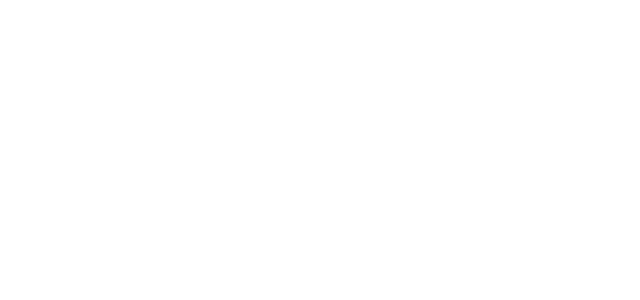
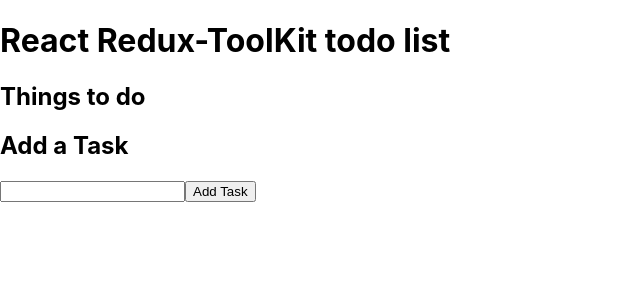
Before and after one commit to j-nathanson/price-estimator, a React (Create React App) app: page / in a window 1280 px wide. Shown: the top 300 px of the page, without its empty margins (0-640 px from the left). Built offline with nearby package versions, Linux system fonts and the light colour scheme; the HTML template or start-up script is replaced by a standard one.

Commit message:
add todo dispatch

```diff
--- a/src/App.js
+++ b/src/App.js
@@ -1,9 +1,49 @@
-import logo from './logo.svg';
 import './App.css';
+import React, { useState } from 'react';
+import { useSelector, useDispatch, } from 'react-redux'
+import { ADD_TODO } from './redux/todoSlice'
 
 function App() {
+  const todos = useSelector((state) => state.todoReducer.todoList);
+  const [todoInput, setTodoInput] = useState('')
+  const dispatch = useDispatch();
+
+  console.log(todoInput);
+
+  const handleSubmit = () => {
+    console.log("handle submit is being called")
+    if (todoInput.length > 0) {
+      dispatch(ADD_TODO(todoInput))
+    }
+  }
+
   return (
-    <div className="App">
+    <div>
+      <h1>React Redux-ToolKit todo list</h1>
+      <h2>Things to do</h2>
+      <div>
+        <ul>
+          {todos.map((task, index) => {
+            return (
+              <li key={index}>
+                <input
+                  type="checkbox"
+                  checked={task.complete}
+                />
+                {task.activity}
+              </li>
+            )
+          })}
+        </ul>
+      </div>
+      <h2>Add a Task</h2>
+      <input
+        type="text"
+        onChange={(e) => setTodoInput(e.target.value)}
+        value={todoInput}
+      />
+      <button onClick={() => handleSubmit()}>Add Task</button>
+
 
     </div>
   );
--- a/src/redux/store.js
+++ b/src/redux/store.js
@@ -1,5 +1,7 @@
 import { configureStore } from '@reduxjs/toolkit'
 import todoReducer from '../redux/todoSlice'
+
+
 
 export const store = configureStore({
     reducer: {
--- a/src/redux/todoSlice.js
+++ b/src/redux/todoSlice.js
@@ -9,11 +9,11 @@
     initialState,
     reducers: {
         ADD_TODO: (state, action) => {
-            // Redux Toolkit allows us to write "mutating" logic in reducers. It
-            // doesn't actually mutate the state because it uses the Immer library,
-            // which detects changes to a "draft state" and produces a brand new
-            // immutable state based off those changes
-            { todoList: state.todoList.concat(action.payload) }
+            let newTodo = {
+                activity: action.payload,
+                complete: false
+            }
+            return { ...state, todoList: state.todoList.concat(newTodo) }
         },
     },
 })
```
